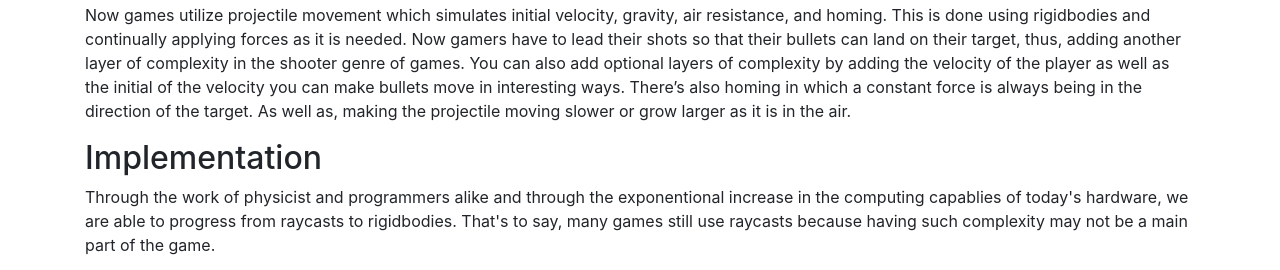
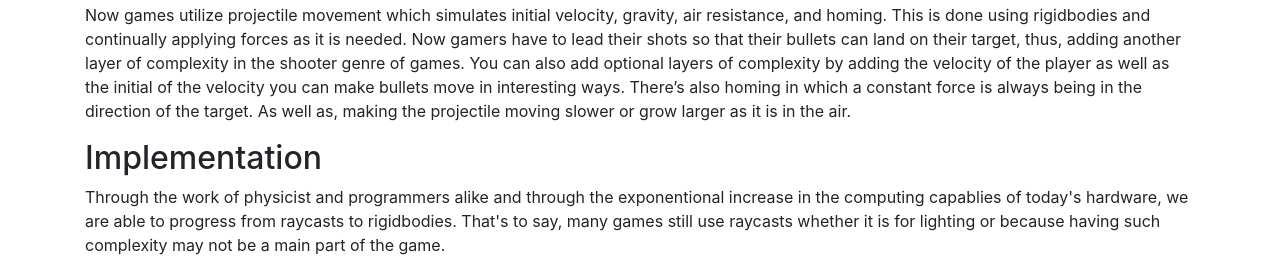
Before and after one commit to MySystemLagz/Biology-CTE-Integration, a plain HTML site: page index.html in a window 1280 px wide. Shown: the part 1034-1304 px from the top of the page. Drawn offline with nearby package versions, Linux system fonts and the light colour scheme.

Commit message:
Update index.html

```diff
--- a/index.html
+++ b/index.html
@@ -23,7 +23,7 @@
             <p>Now games utilize projectile movement which simulates initial velocity, gravity, air resistance, and homing. This is done using rigidbodies and continually applying forces as it is needed. Now gamers have to lead their shots so that their bullets can land on their target, thus, adding another layer of complexity in the shooter genre of games. You can also add optional layers of complexity by adding the velocity of the player as well as the initial of the velocity you can make bullets move in interesting ways. There’s also homing in which a constant force is always being in the direction of the target. As well as, making the projectile moving slower or grow larger as it is in the air.</p>
 
             <h2>Implementation</h2>
-            <p>Through the work of physicist and programmers alike and through the exponentional increase in the computing capablies of today's hardware, we are able to progress from raycasts to rigidbodies. That's to say, many games still use raycasts because having such complexity may not be a main part of the game.</p>
+            <p>Through the work of physicist and programmers alike and through the exponentional increase in the computing capablies of today's hardware, we are able to progress from raycasts to rigidbodies. That's to say, many games still use raycasts whether it is for lighting or because having such complexity may not be a main part of the game.</p>
             <p>There are 7 basic trajectory formulas that, as the name suggests, can give you different types of information as to where the projectile is estimated to land at, how long it will take before it collides with the ground, and if there's anything intercepting its path.</p>
             <img src="https://latex.codecogs.com/gif.latex?Horizontal\;&space;distance,x=V_{x}t" alt="" class="border border-secondary rounded p-2 my-1">
             <br>
```
